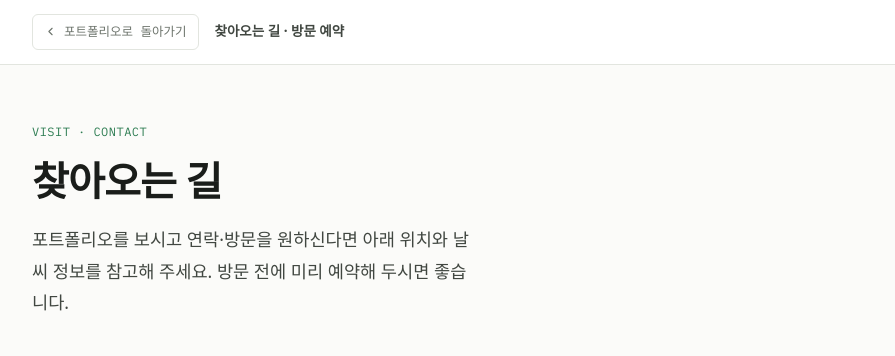
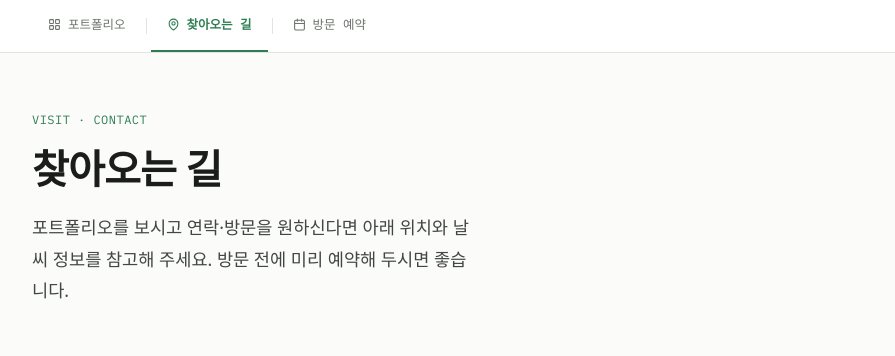
Before and after one commit to JeJunLee-jj/vibe-coding, a website: page frontend/visit.html in a window 1280 px wide. Shown: the top 356 px of the page, without its empty margins (192-1087 px from the left). Drawn offline with Linux system fonts and the light colour scheme; no server answers; a web font is replaced by a local one.

Commit message:
feat: 3개 페이지 공통 sticky 탭 네비게이션 추가 (포트폴리오 / 찾아오는 길 / 방문 예약)

```diff
--- a/frontend/visit.html
+++ b/frontend/visit.html
@@ -63,28 +63,37 @@
     @media (max-width: 640px) { .wrap { padding-inline: 18px; } }
     .mono { font-family: "IBM Plex Mono", ui-monospace, monospace; }
 
-    /* 상단 내비게이션 */
-    nav {
-      position: sticky; top: 0; z-index: 50;
-      background: var(--surface);
-      border-bottom: 1px solid var(--line);
-      padding-block: 14px;
+    /* 상단 탭 네비게이션 */
+    .site-nav{
+      position:sticky;top:0;z-index:80;
+      background:var(--surface);border-bottom:1px solid var(--line);
     }
-    .nav-inner {
-      max-width: 880px; margin: 0 auto; padding-inline: 24px;
-      display: flex; align-items: center; gap: 16px;
+    .site-nav-inner{
+      max-width:880px;margin:0 auto;padding-inline:24px;
+      display:flex;align-items:center;gap:0;
+      overflow-x:auto;scrollbar-width:none;
     }
-    @media (max-width: 640px) { .nav-inner { padding-inline: 18px; } }
-    .nav-back {
-      display: flex; align-items: center; gap: 7px;
-      font-family: "IBM Plex Mono", monospace; font-size: 12.5px;
-      color: var(--muted); text-decoration: none;
-      padding: 6px 11px; border: 1px solid var(--line); border-radius: 6px;
-      background: var(--surface); transition: border-color .15s, color .15s;
+    .site-nav-inner::-webkit-scrollbar{display:none}
+    @media (max-width:640px){.site-nav-inner{padding-inline:18px}}
+    .site-nav-tab{
+      display:flex;align-items:center;gap:7px;
+      font-family:"IBM Plex Mono",monospace;font-size:12.5px;font-weight:500;
+      color:var(--muted);text-decoration:none;white-space:nowrap;
+      padding:14px 16px;border-bottom:2px solid transparent;
+      transition:color .15s,border-color .15s;
     }
-    .nav-back:hover { border-color: var(--accent); color: var(--accent); }
-    .nav-back svg { width: 13px; height: 13px; fill: none; stroke: currentColor; stroke-width: 2; stroke-linecap: round; stroke-linejoin: round; }
-    .nav-title { font-size: 13.5px; font-weight: 600; color: var(--ink-2); }
+    .site-nav-tab:hover{color:var(--ink);border-bottom-color:var(--line)}
+    .site-nav-tab.active{
+      color:var(--accent);border-bottom-color:var(--accent);font-weight:600;
+    }
+    .site-nav-tab svg{
+      width:13px;height:13px;fill:none;stroke:currentColor;
+      stroke-width:2;stroke-linecap:round;stroke-linejoin:round;
+      flex:none;
+    }
+    .site-nav-divider{
+      width:1px;height:16px;background:var(--line);flex:none;margin:0 4px;
+    }
 
     /* 히어로 헤더 */
     .page-header { padding-block: 56px 0; }
@@ -275,14 +284,23 @@
 </head>
 <body>
 
-  <!-- 상단 내비게이션 -->
-  <nav>
-    <div class="nav-inner">
-      <a href="index.html" class="nav-back" id="nav-back-btn">
-        <svg viewBox="0 0 24 24"><polyline points="15 18 9 12 15 6"/></svg>
-        포트폴리오로 돌아가기
+  <!-- 상단 탭 네비게이션 -->
+  <nav class="site-nav" id="site-nav" aria-label="페이지 탐색">
+    <div class="site-nav-inner">
+      <a href="index.html" class="site-nav-tab" id="nav-tab-portfolio">
+        <svg viewBox="0 0 24 24"><rect x="3" y="3" width="7" height="7" rx="1"/><rect x="14" y="3" width="7" height="7" rx="1"/><rect x="3" y="14" width="7" height="7" rx="1"/><rect x="14" y="14" width="7" height="7" rx="1"/></svg>
+        포트폴리오
       </a>
-      <span class="nav-title">찾아오는 길 · 방문 예약</span>
+      <div class="site-nav-divider" aria-hidden="true"></div>
+      <a href="visit.html" class="site-nav-tab active" id="nav-tab-visit" aria-current="page">
+        <svg viewBox="0 0 24 24"><path d="M12 22s-8-4.5-8-11.8A8 8 0 0 1 12 2a8 8 0 0 1 8 8.2c0 7.3-8 11.8-8 11.8z"/><circle cx="12" cy="10" r="3"/></svg>
+        찾아오는 길
+      </a>
+      <div class="site-nav-divider" aria-hidden="true"></div>
+      <a href="reservation.html" class="site-nav-tab" id="nav-tab-reserve">
+        <svg viewBox="0 0 24 24"><rect x="3" y="4" width="18" height="18" rx="2"/><line x1="16" y1="2" x2="16" y2="6"/><line x1="8" y1="2" x2="8" y2="6"/><line x1="3" y1="10" x2="21" y2="10"/></svg>
+        방문 예약
+      </a>
     </div>
   </nav>
 
```
Also changed, not shown: frontend/index.html (+52 -0 lines), frontend/reservation.html (+44 -25 lines).
